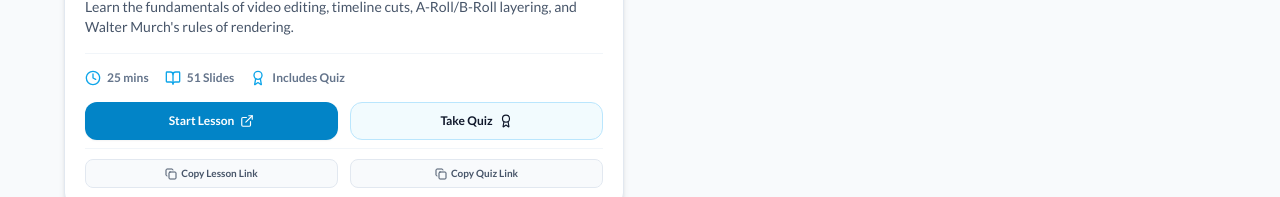
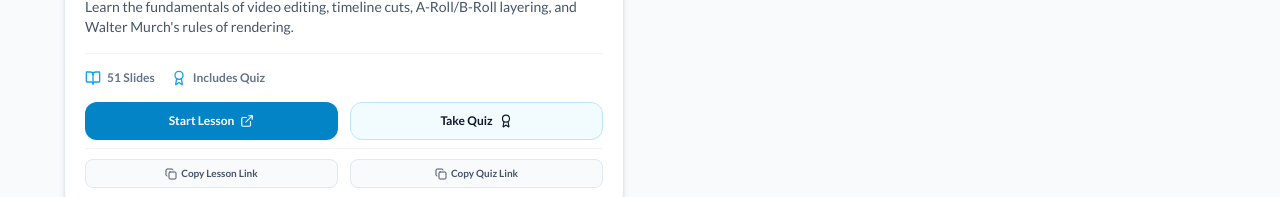
Before and after one commit to iamluieseedu/Lessons, a Next.js app: page /Lessons/ in a window 1280 px wide. Shown: the part 433-630 px from the top of the page. Built offline with nearby package versions, Linux system fonts and the light colour scheme.

Commit message:
Remove duration from card metadata list and cover slides metadata list

```diff
--- a/src/app/lesson/page.tsx
+++ b/src/app/lesson/page.tsx
@@ -57,7 +57,6 @@ function SlidePageContent() {
               title: found.title,
               subtitle: found.description,
               metadata: [
-                { label: 'Duration', val: found.duration },
                 { label: 'Difficulty', val: found.difficulty },
                 { label: 'Slide Deck', val: '4 Slides' },
                 { label: 'Assessment', val: 'Includes Quiz' }
--- a/src/app/page.tsx
+++ b/src/app/page.tsx
@@ -154,10 +154,6 @@ export default function Home() {
                   {/* Metadata Row */}
                   <div className="flex items-center gap-4 text-xs font-semibold text-slate-500 border-t border-slate-100 pt-4 mb-4">
                     <div className="flex items-center gap-1.5">
-                      <Clock className="w-4 h-4 text-sky-500" />
-                      <span>{lesson.duration}</span>
-                    </div>
-                    <div className="flex items-center gap-1.5">
                       <BookOpen className="w-4 h-4 text-sky-500" />
                       <span>{lesson.slidesCount} Slides</span>
                     </div>
```
